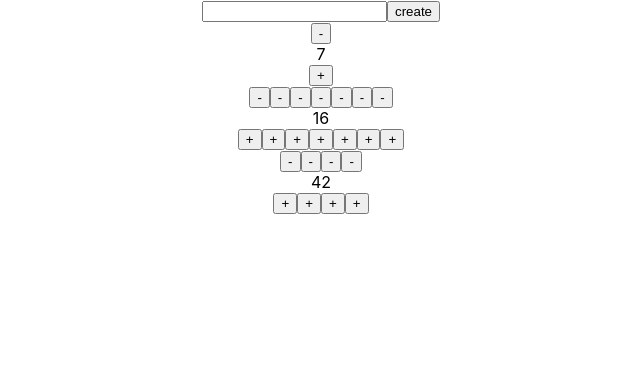
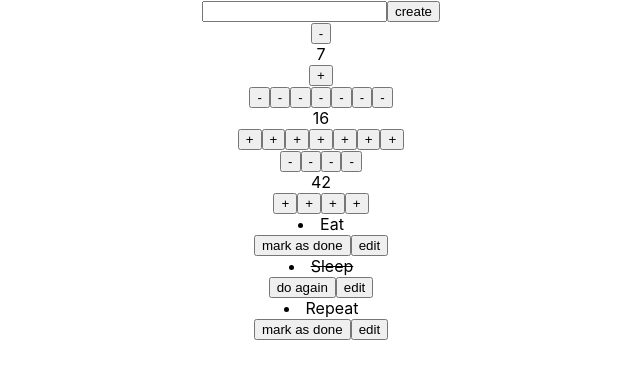
Before and after one commit to Evgenii-Nazarov/react_roup, a React (Create React App) app: page / in a window 1280 px wide. Shown: the top 378 px of the page, without its empty margins (319-959 px from the left). Built offline with nearby package versions, Linux system fonts and the light colour scheme.

Commit message:
todo List

```diff
--- a/src/App.js
+++ b/src/App.js
@@ -1,11 +1,13 @@
 import React from 'react';
 import './App.css';
-import CounterDashboard from "./Counter/CounterDashboard";
+import CounterDashboard from "./counter/CounterDashboard";
+import TodoDashboard from "./todo/TodoDashboard";
 
 function App() {
     return (
         <div className="App">
             <CounterDashboard/>
+            <TodoDashboard/>
         </div>
     );
 }
--- /dev/null
+++ b/src/todo/TodoDashboard.js
@@ -0,0 +1,63 @@
+import React, {useState} from 'react'
+import TodoList from "./todoList/TodoList";
+
+function TodoDashboard() {
+    const initialState = [
+        {todo: 'Eat', id: Math.random(), isDone: false},
+        {todo: 'Sleep', id: Math.random(), isDone: true},
+        {todo: 'Repeat', id: Math.random(), isDone: false}]
+
+    const [todoList, setTodoList] = useState(initialState)
+
+    // const toDoCreate = (newTodo) => {
+    //
+    //     const newTodoList = {
+    //         id: Math.random(), todo: newTodo, isDone: false
+    //     }
+    //
+    //     const updatedTodoList = [...todoList, newTodoList]
+    //     setTodoList(updatedTodoList)
+    // }
+
+    const todoMarkDone = (todoId) => {
+        const updatedTodoList = [...todoList].map((el) => {
+
+            if (el.id === todoId) return {...el, isDone: true}
+
+            return el
+        })
+
+        setTodoList(updatedTodoList)
+    }
+
+    const todoDoAgain = (todoId) => {
+        const updatedTodoList = [...todoList].map((el) => {
+
+            if (el.id === todoId) return {...el, isDone: false}
+
+            return el
+        })
+
+        setTodoList(updatedTodoList)
+    }
+
+    const editTodo = (todoId, newTodo) => {
+        const updatedTodoList = [...todoList].map((el) => {
+
+            if (el.id === todoId) return {...el, todo: newTodo}
+
+            return el
+        })
+
+        setTodoList(updatedTodoList)
+    }
+
+
+    return (
+        <div>
+            <TodoList todoList={todoList} todoMarkDone={todoMarkDone} todoDoAgain={todoDoAgain} editTodo={editTodo}/>
+        </div>
+    );
+}
+
+export default TodoDashboard
--- /dev/null
+++ b/src/todo/todoList/TodoList.js
@@ -0,0 +1,19 @@
+import React from 'react'
+import TodoListItem from "./TodoListItem";
+
+function TodoList(props) {
+    const {todoList, todoMarkDone, todoDoAgain, editTodo} = props;
+
+
+    return (
+        <div>
+            {todoList.map((el) => {
+                return (
+                    <TodoListItem todo={el} todoMarkDone={todoMarkDone} todoDoAgain={todoDoAgain} editTodo={editTodo}/>
+                )
+            })}
+        </div>
+    );
+}
+
+export default TodoList
--- /dev/null
+++ b/src/todo/todoList/TodoListItem.js
@@ -0,0 +1,67 @@
+import React, {useState} from 'react'
+
+function TodoListItem(props) {
+    const {todo, todoMarkDone, todoDoAgain, editTodo} = props;
+    const todoId = todo.id
+    const todoText = todo.todo
+    const isTodoDone = todo.isDone
+
+    const [isEditMode, setIsEditMode] = useState(false);
+    const [todoEdition, setTodoEdition] = useState(todoText);
+    // const [todoInputValue, setTodoInputValue] = useState(todoText);
+
+    const style = isTodoDone === true ? {'textDecoration': "line-through"} : null;
+
+    const markAsDoneButtonHandler = () => {
+        todoMarkDone(todoId);
+    }
+
+    const doAgainDoneButtonHandler = () => {
+        todoDoAgain(todoId);
+    }
+
+    const editButtonHandler = () => {
+        setIsEditMode(true);
+    }
+
+    const editInputHandler = (e) => {
+        setTodoEdition(e.target.value);
+    }
+
+    const updateButtonHandler = () => {
+        editTodo(todoId, todoEdition)
+        setIsEditMode(false);
+    }
+
+    return (
+
+        <div>
+
+            {isEditMode && (<div>
+                <input type="text" value={todoEdition} onChange={editInputHandler}/>
+                <button onClick={updateButtonHandler}>update</button>
+            </div>)}
+
+            {isTodoDone ? (
+                    <div>
+                        <div>
+                            <li style={style}>{todoText}</li>
+                            <button onClick={doAgainDoneButtonHandler}>do again</button>
+                            <button onClick={editButtonHandler}>edit</button>
+                        </div>
+                    </div>
+                ) :
+                (
+                    <div>
+                        <div>
+                            <li style={style}>{todoText}</li>
+                            <button onClick={markAsDoneButtonHandler}>mark as done</button>
+                            <button onClick={editButtonHandler}>edit</button>
+                        </div>
+                    </div>
+                )}
+        </div>
+    );
+}
+
+export default TodoListItem
```
Also changed, not shown: src/counter/Controller/CounterController.js (renamed from src/Counter/Controller/CounterController.js), src/counter/CounterList/ButtonMinusList.js (renamed from src/Counter/CounterList/ButtonMinusList.js), src/counter/CounterList/ButtonPlusList.js (renamed from src/Counter/CounterList/ButtonPlusList.js), src/counter/CounterList/CounterList.js (renamed from src/Counter/CounterList/CounterList.js), src/counter/CounterList/CounterListItem.js (renamed from src/Counter/CounterList/CounterListItem.js).
